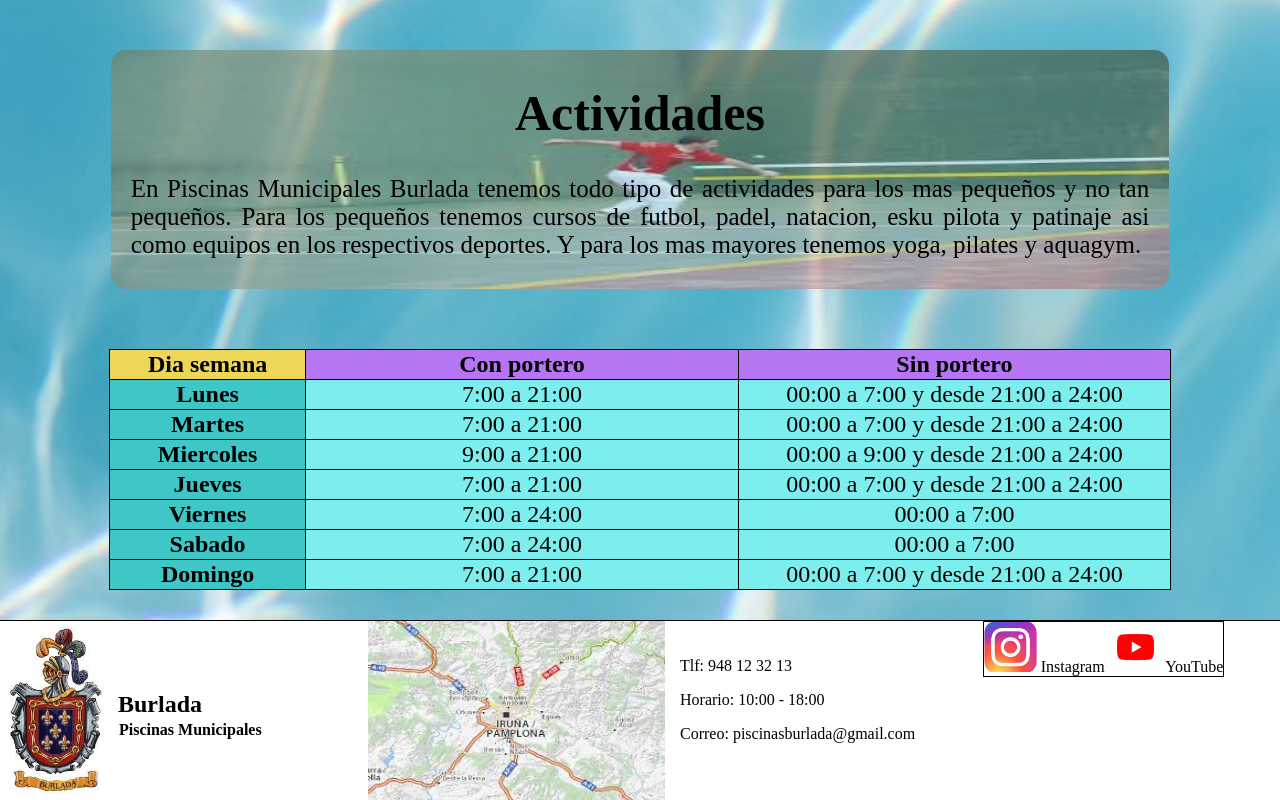
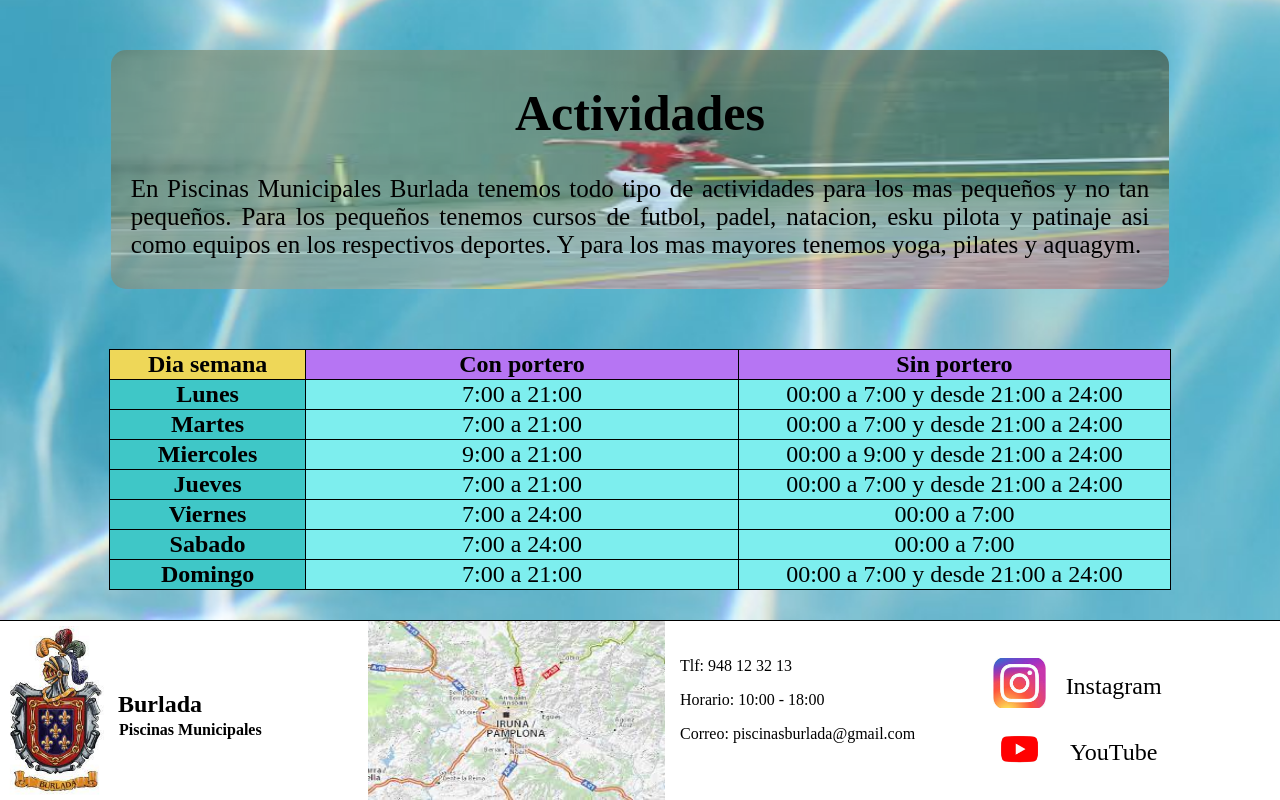
Before and after one commit to jongonij/Proyecto-CSS, a plain HTML site: page HTML/inicio.html in a window 1280 px wide. Shown: the part 1142-1942 px from the top of the page. Drawn offline with Linux system fonts and the light colour scheme.

Commit message:
Redes Sociales

```diff
--- a/CSS/inicio.css
+++ b/CSS/inicio.css
@@ -149,7 +149,7 @@ th{
     top: 0;
 
     margin: 0px 0px;
-    background-color: rgb(252, 252, 252);
+    background-color: white;
     z-index: 4;
 
     border-bottom:1px solid black;
@@ -174,11 +174,11 @@ th{
     float: right;
     position: relative;
     text-decoration: none;
-    height: 78%;
+    height: 100%;
 
-    margin-top: 0px;
+    margin-top: px;
     margin-bottom: 10px;
-    padding-top: 15px;
+    padding-top: 20px;
     padding-left: 23px;
     padding-right: 23px;
 
@@ -202,13 +202,14 @@ a:visited {
 /* Pie de pagina */
 
 .piePagina{
+
     display: grid;
     grid-area: 100%;
     align-content: center;
     padding-top: 5PX;
     padding-bottom: 5PX;
     float:inline-end;
-    background-color: rgb(255, 255, 255);
+    background-color: white;
 
 
     grid-template-columns: 50px auto auto auto auto;
@@ -269,22 +270,30 @@ div #contactos  {
     font-size: medium;
 }
 div #redes{
-    border: 1px solid black;
+    top: 15%;
     position: absolute;
     grid-column: 5/6;
-
     margin: 0px;
     box-sizing: border-box;
 }
 
 #insta{
 
-   grid-column: 1/2;
-   grid-row: 1/2;
    height: 50px;
+   padding: 0px 0px;
+   margin: 0px 0px;
 }
 #youtube{
-    grid-column: 1/2;
-    grid-row: 2/3;
+
     height: 50px;
+    padding: 0px 0px;
+    margin: 0px 0px;
 }
+#redes td,tr, table{
+    background-color: white;
+    margin: 0px 0px;
+    border: 0px;
+    padding: 10px 10px;
+    margin-bottom: 0px;
+    padding-bottom: 0px;
+}
--- a/HTML/inicio.html
+++ b/HTML/inicio.html
@@ -118,10 +118,18 @@
             <p>Correo: piscinasburlada@gmail.com</p>
         </div>
         <div id="redes">
-            <img src="../img/instagram.jfif" id="insta" />
-            <label for="insta">Instagram</label>
-            <img src="../img/youtube.png" id="youtube" />
-            <label for="youtube">YouTube</label>
+            <table >
+            <tr>
+                <td><img src="../img/instagram.jfif" id="insta" /></td>
+                <td><label for="insta">Instagram</label></td>
+            </tr>
+            <tr>
+                <td><img src="../img/youtube.png" id="youtube" /></td>
+                <td><label for="youtube">YouTube</label></td>
+            </tr>
+        </table>
+
+
         </div>
 
         <img src="../img/mapa.jfif" id="mapa">
```
